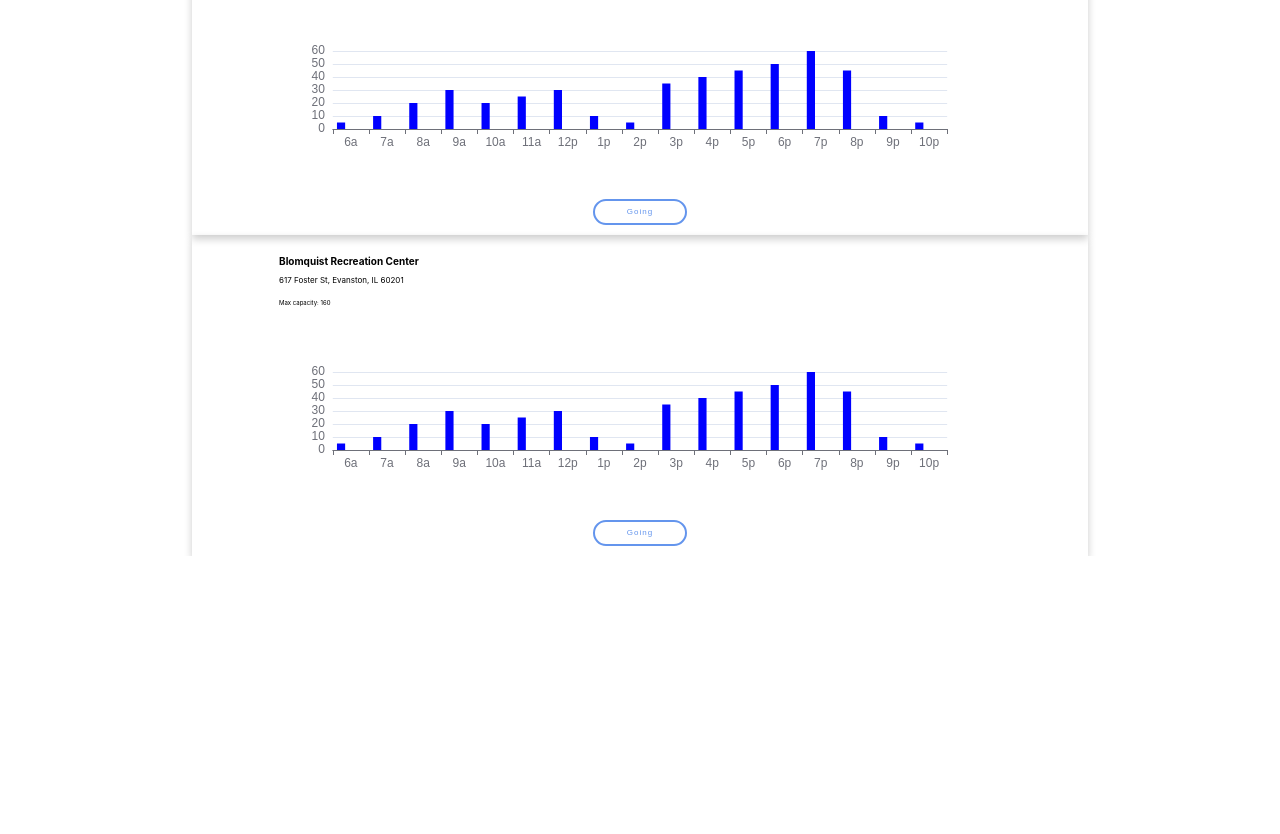
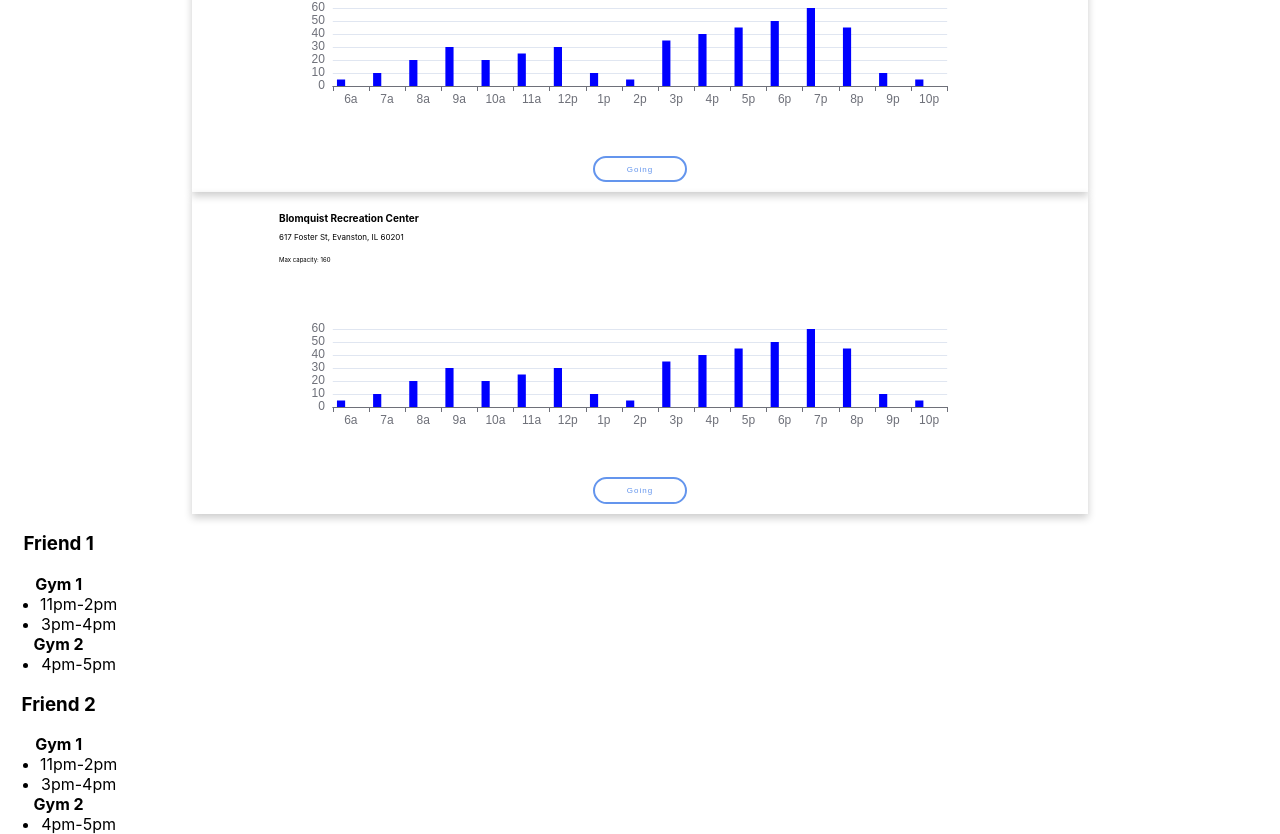
Before and after one commit to 397-f22/NUGymBuddies, a React (Vite) app: page / in a window 1280 px wide. Shown: the part 511-1345 px from the top of the page. Before the commit the page ends 1067 px from the top, so only its background shows below. Built offline with nearby package versions, Linux system fonts and the light colour scheme.

Commit message:
Fixed firebase.json

```diff
--- a/package.json
+++ b/package.json
@@ -11,6 +11,7 @@
   "dependencies": {
     "@emotion/react": "^11.10.5",
     "@emotion/styled": "^11.10.5",
+    "@firebase/auth": "^0.20.11",
     "@mobiscroll/react-lite": "^4.10.9",
     "@mui/material": "^5.10.11",
     "@mui/x-date-pickers": "^5.0.5",
@@ -19,6 +20,7 @@
     "dayjs": "^1.11.6",
     "echarts": "^5.4.0",
     "echarts-for-react": "^3.0.2",
+    "firebase": "^9.13.0",
     "mobiscroll": "^3.0.0-beta6",
     "mobiscroll-react": "^4.0.0",
     "react": "^18.2.0",
--- a/src/App.jsx
+++ b/src/App.jsx
@@ -7,6 +7,7 @@ import {useState,useEffect} from 'react';
 import TimePicker from './components/TimePicker';
 import { Dropdown } from 'bootstrap';
 import Slider from '@mui/material/Slider';
+import Friends from './components/Friends';
 
 const App = () => {
   const [day,setDay] = useState(null);
@@ -47,6 +48,7 @@ const App = () => {
             <GymCard name={gym.name} location={gym.location} popular_times={gym.popular_times} date={day} time={time}max_cap={gym.max_cap} threshold={threshold}/>
             </div>
           ))}
+          <Friends />
         </div>
       </div>
     );
--- /dev/null
+++ b/src/components/Friends.jsx
@@ -0,0 +1,28 @@
+import "../styles/Friends.css";
+
+const Friends = () => (
+    <div style={{width: "fit-content"}}>
+        <h3>Friend 1</h3>
+        <h4>Gym 1</h4>
+        <ul>
+            <li>11pm-2pm</li>
+            <li>3pm-4pm</li>
+        </ul>
+        <h4>Gym 2</h4>
+        <ul>
+            <li>4pm-5pm</li>
+        </ul>
+        <h3>Friend 2</h3>
+        <h4>Gym 1</h4>
+        <ul>
+            <li>11pm-2pm</li>
+            <li>3pm-4pm</li>
+        </ul>
+        <h4>Gym 2</h4>
+        <ul>
+            <li>4pm-5pm</li>
+        </ul>
+    </div>
+)
+
+export default Friends;
--- /dev/null
+++ b/src/styles/Friends.css
@@ -0,0 +1,7 @@
+h4 {
+    margin: 0;
+}
+
+ul {
+    margin: 0;
+}
```
Also changed, not shown: src/utilities/firebase.js (+16 -0 lines), 1 other file (tests, documents, lock files or other folders).
